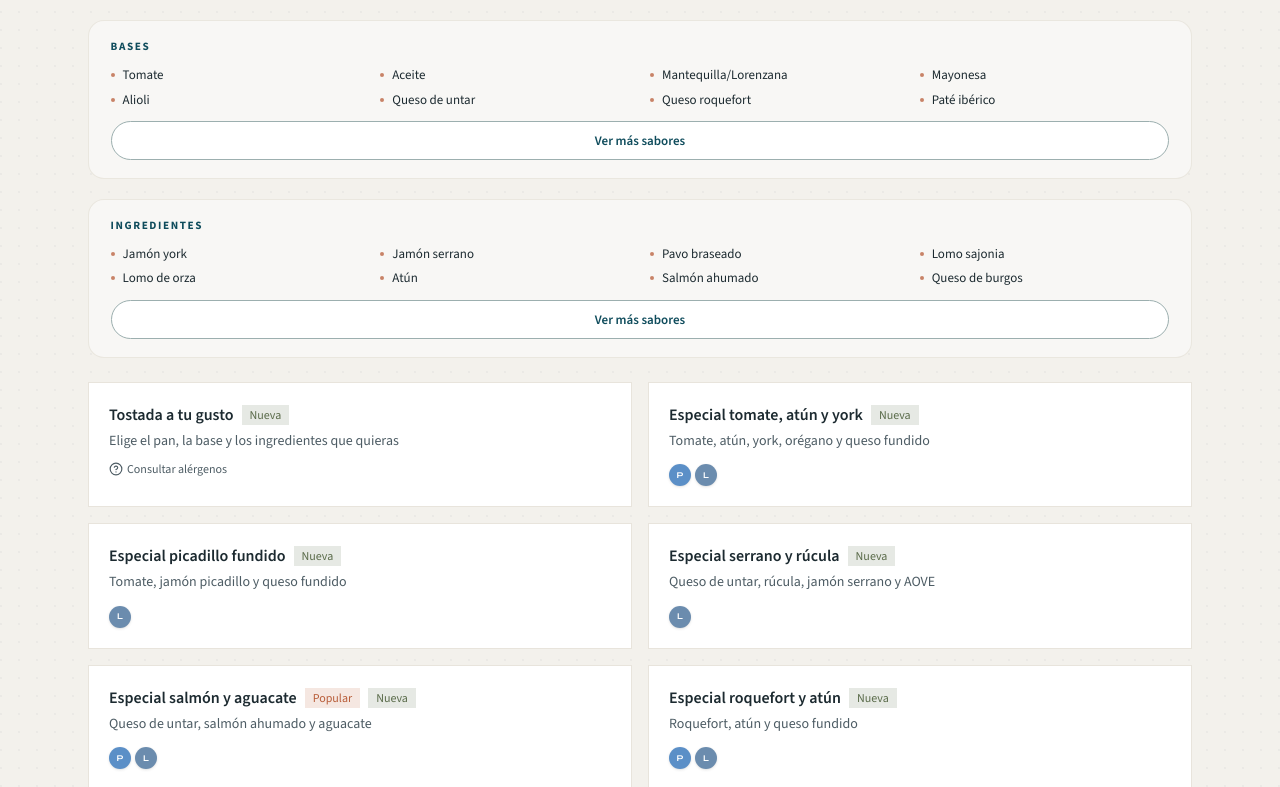
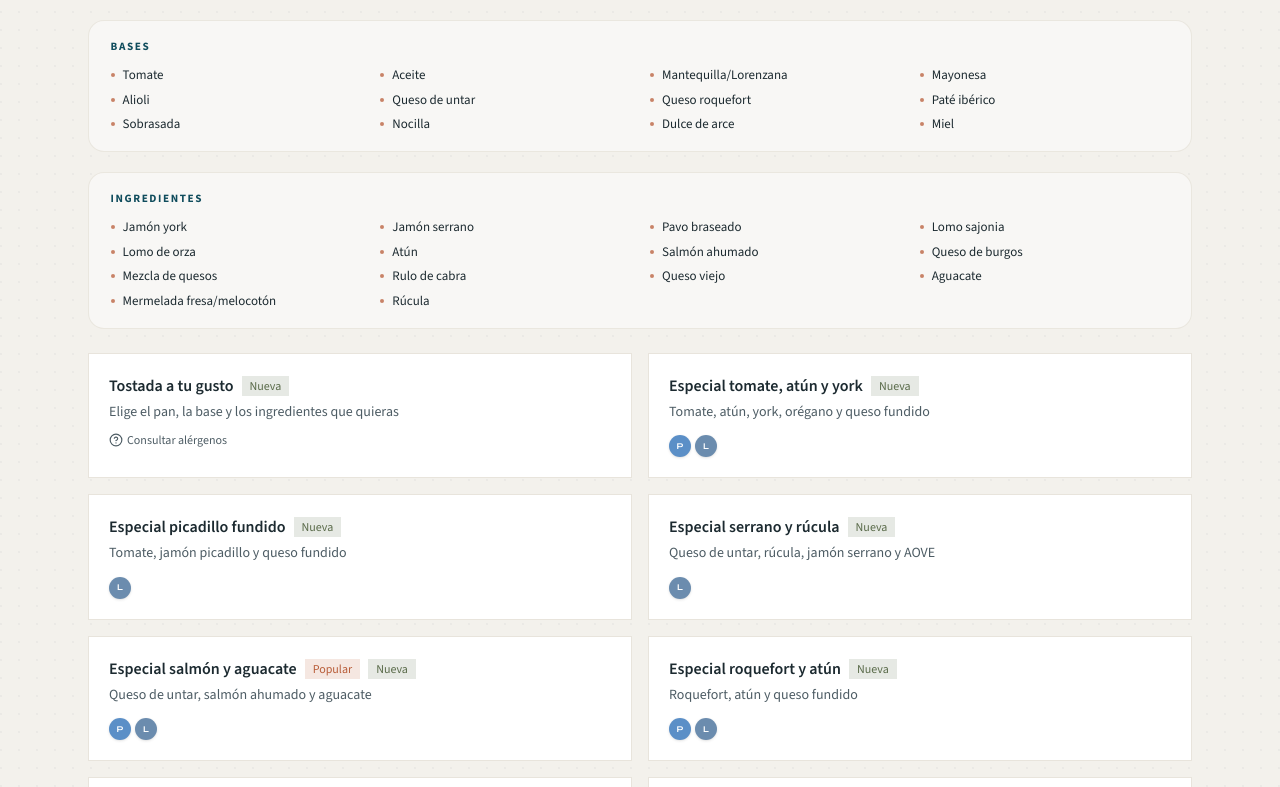
Before and after one commit to asr16/Alacantweb, a Next.js app: page /carta in a window 1280 px wide. Shown: the part 9853-10640 px from the top of the page. Built offline with nearby package versions, Linux system fonts and the light colour scheme; no server answers.

Commit message:
Unifica carta de desayunos y gofres: todo visible en PC y rejilla densa en gofres.

```diff
--- a/src/components/MenuCatalog.tsx
+++ b/src/components/MenuCatalog.tsx
@@ -281,7 +281,16 @@ export function MenuCatalog() {
               {cat.optionGroups?.map((group) => {
                 const options = tx(group.options, group.optionsEn);
                 const denseList =
-                  cat.id === "helados" || options.length >= 10;
+                  cat.id === "helados" ||
+                  cat.id === "gofres-crepes" ||
+                  (cat.id === "desayunos" && options.length >= 10) ||
+                  options.length >= 10;
+                const collapseMode =
+                  cat.id === "helados"
+                    ? "helados"
+                    : cat.id === "desayunos" || cat.id === "gofres-crepes"
+                      ? "mobile-only"
+                      : "never";
 
                 return (
                   <MenuOptionGroup
@@ -290,6 +299,7 @@ export function MenuCatalog() {
                     label={tx(group.label, group.labelEn)}
                     options={options}
                     layout={denseList ? "dense" : "pills"}
+                    collapseMode={denseList ? collapseMode : "never"}
                   />
                 );
               })}
--- a/src/components/MenuOptionGroup.tsx
+++ b/src/components/MenuOptionGroup.tsx
@@ -21,11 +21,15 @@ function getMobileMqServerSnapshot() {
   return false;
 }
 
+/** helados: colapsar en móvil (4) y escritorio (8); mobile-only: solo móvil */
+type CollapseMode = "helados" | "mobile-only" | "never";
+
 type MenuOptionGroupProps = {
   groupKey: string;
   label: string;
   options: string[];
   layout: "dense" | "pills";
+  collapseMode?: CollapseMode;
 };
 
 export function MenuOptionGroup({
@@ -33,6 +37,7 @@ export function MenuOptionGroup({
   label,
   options,
   layout,
+  collapseMode = "never",
 }: MenuOptionGroupProps) {
   const { t } = useLanguage();
   const isMobile = useSyncExternalStore(
@@ -42,8 +47,15 @@ export function MenuOptionGroup({
   );
   const [expanded, setExpanded] = useState(false);
 
-  const previewCount = isMobile ? MOBILE_PREVIEW_COUNT : DESKTOP_PREVIEW_COUNT;
-  const canCollapse = layout === "dense" && options.length > previewCount;
+  const previewCount =
+    collapseMode === "helados" && !isMobile
+      ? DESKTOP_PREVIEW_COUNT
+      : MOBILE_PREVIEW_COUNT;
+  const canCollapse =
+    layout === "dense" &&
+    collapseMode !== "never" &&
+    (collapseMode === "mobile-only" ? isMobile : true) &&
+    options.length > previewCount;
   const collapsed = canCollapse && !expanded;
   const visible = collapsed ? options.slice(0, previewCount) : options;
   const wrapClass = layout === "dense" ? "menu-option-group" : "mt-4";
```
